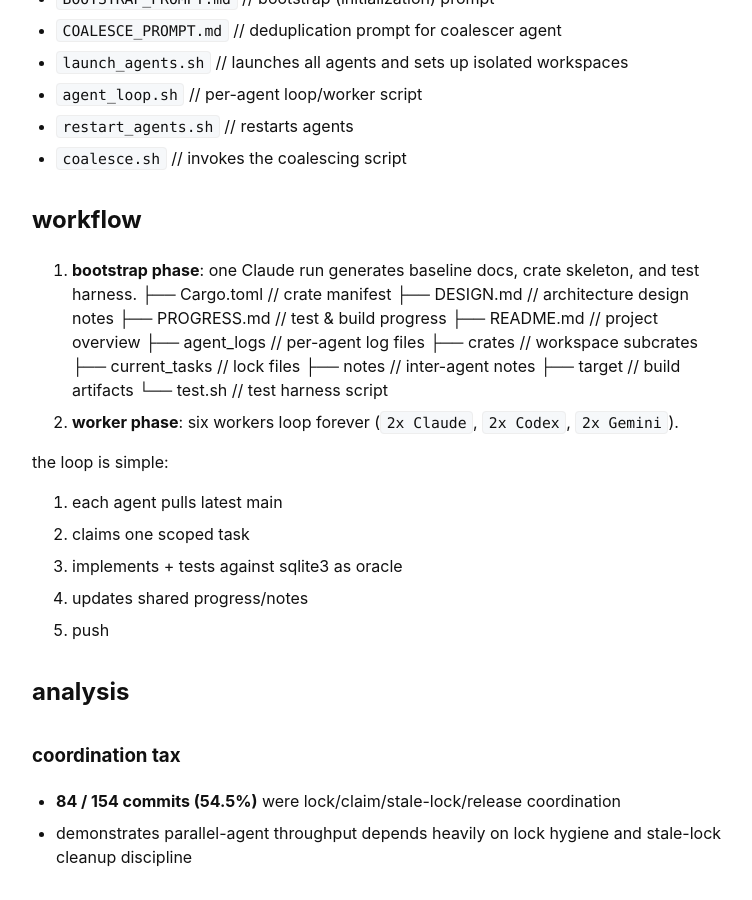
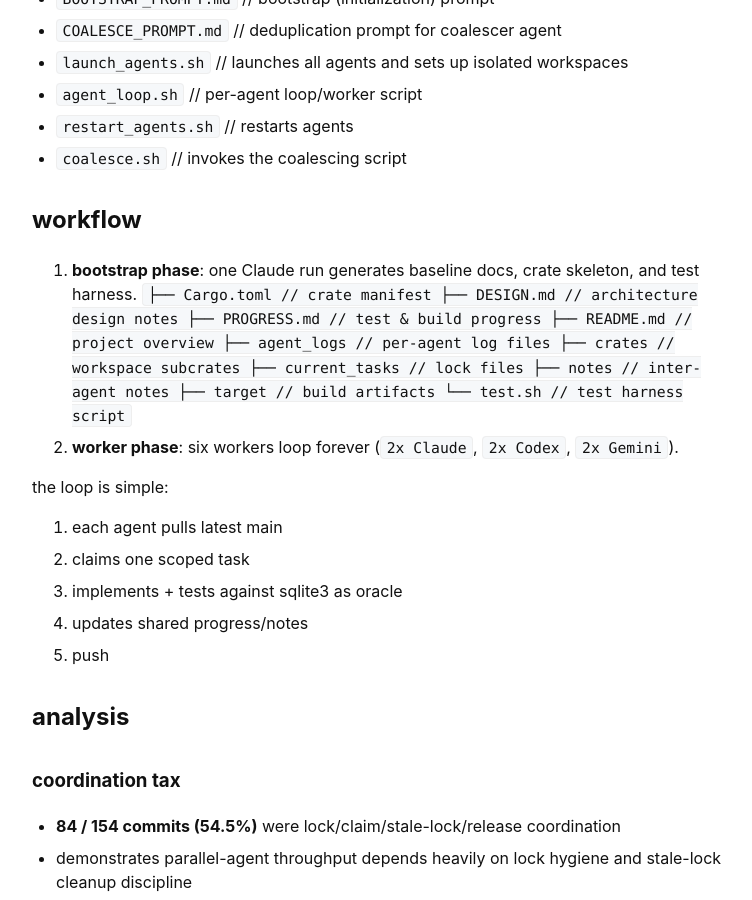
Before and after one commit to kiankyars/kiankyars.github.io, a Jekyll site: the page built from _posts/blog/2026-02-12-sqlite.md, in a window 1280 px wide and 900 px high, scrolled down 967 px. Shown: the whole window, without its empty margins (262-1014 px from the left). Built offline with Jekyll 4.4.1, drawn with Linux system fonts in a browser that asks for light colours.

Commit message:
add code blocks

````diff
--- a/_posts/blog/2026-02-12-sqlite.md
+++ b/_posts/blog/2026-02-12-sqlite.md
@@ -35,7 +35,7 @@
 ## workflow
 
 1. **bootstrap phase**: one Claude run generates baseline docs, crate skeleton, and test harness.
-    ├── Cargo.toml         // crate manifest
+    ```├── Cargo.toml         // crate manifest
     ├── DESIGN.md          // architecture design notes
     ├── PROGRESS.md        // test & build progress
     ├── README.md          // project overview
@@ -44,7 +44,7 @@
     ├── current_tasks      // lock files
     ├── notes              // inter-agent notes
     ├── target             // build artifacts
-    └── test.sh            // test harness script
+    └── test.sh            // test harness script```
 2. **worker phase**: six workers loop forever (`2x Claude`, `2x Codex`, `2x Gemini`).
 
 the loop is simple:
````
